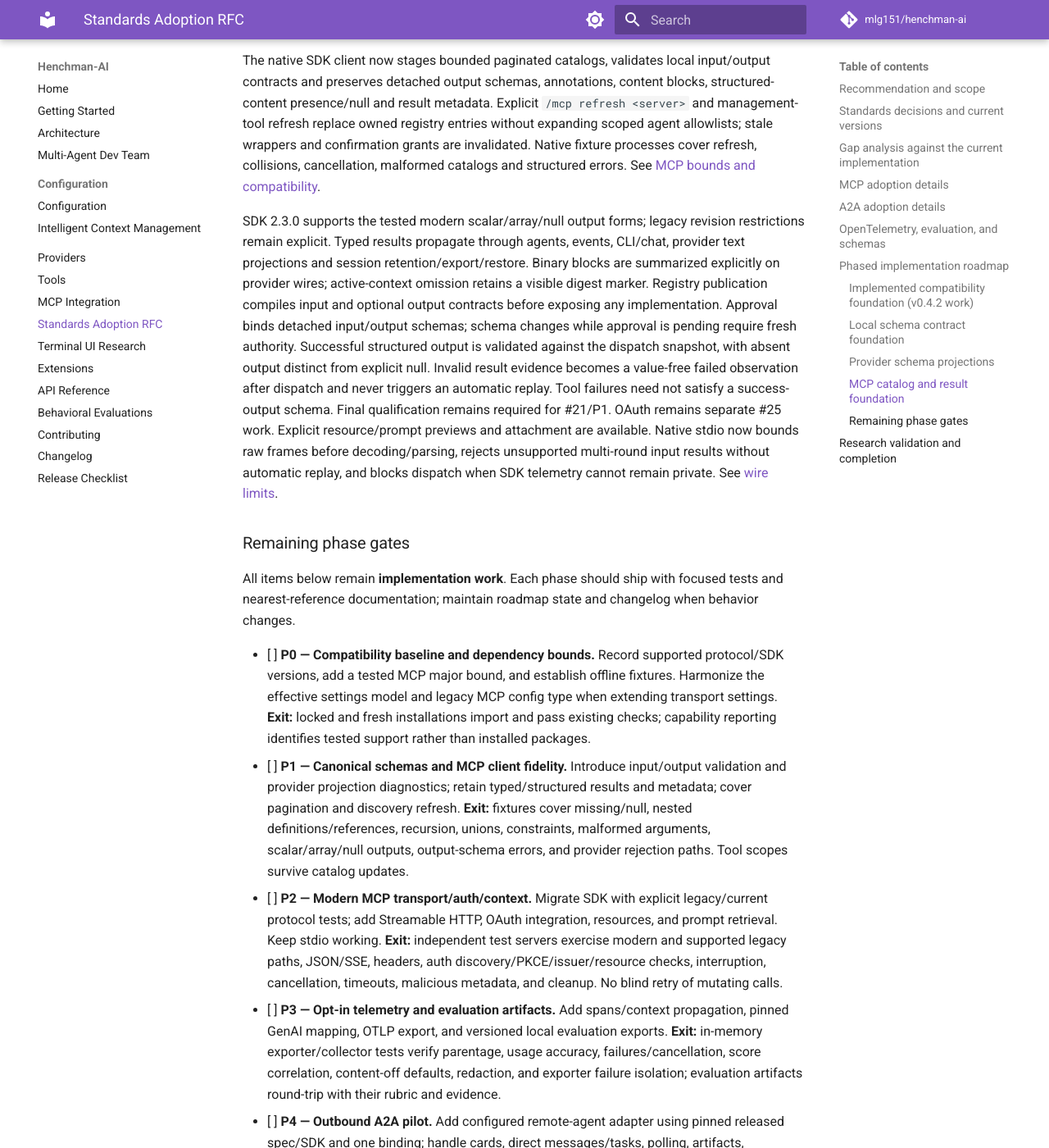
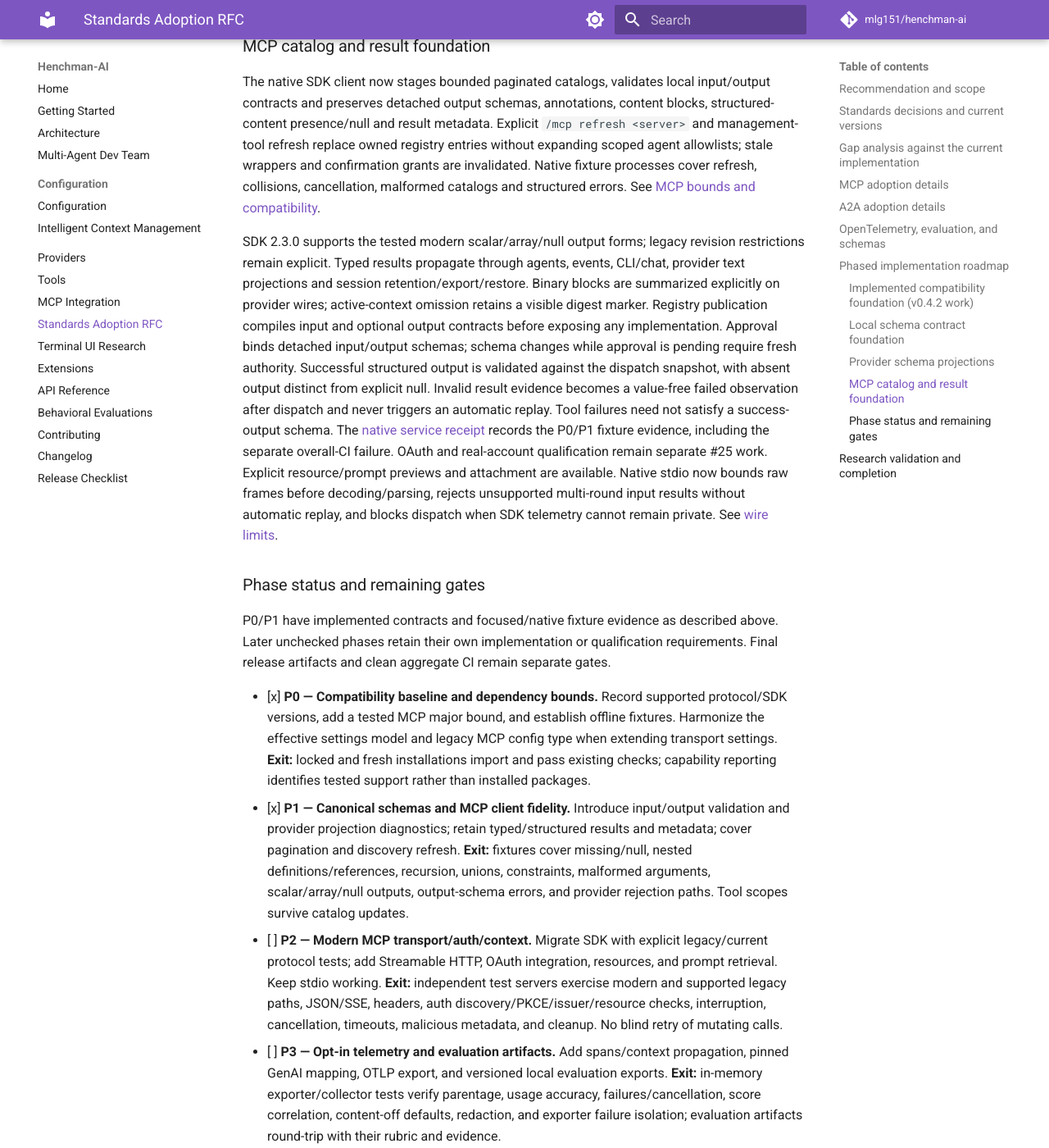
Before and after one commit to mlg151/henchman-ai, an MkDocs documentation site: the page built from docs/standards.md, in a window 1280 px wide and 1400 px high, scrolled down 6709 px. Shown: the whole window at 82% size. Built offline with MkDocs 1.6.1 and Material for MkDocs 9.7.7, drawn with Linux system fonts in a browser that asks for light colours; comment, search, counter and statistics services are not loaded; some of the changed text lies outside the part shown.

Commit message:
Record completed P0/P1 schema and client compatibility scope

```diff
--- a/docs/standards.md
+++ b/docs/standards.md
@@ -1,6 +1,6 @@
 # Standards adoption RFC
 
-**Research date:** October 14, 2026 (America/New_York). **Status:** research complete; implementation proposed. This document is the canonical RFC for [issue #3](https://github.com/mlg151/henchman-ai/issues/3). Its gap analysis describes the inspected baseline; the adoption phases below remain future implementation work. It does not claim the proposed integrations have shipped.
+**Research date:** October 14, 2026 (America/New_York). **Status:** research complete; P0/P1 implemented, later phases retain explicit gates. This document is the canonical RFC for [issue #3](https://github.com/mlg151/henchman-ai/issues/3). Its gap analysis describes the inspected baseline; the current phase status below records subsequent implementation without rewriting that historical baseline.
 
 **Repository baseline:** [main at `b2ab5e5`](https://github.com/mlg151/henchman-ai/commit/b2ab5e507cb68cc072095a9230998aef6dd45712). The original research checkout was `d60e6fb`; its additional commits only changed CI, and the inspected source, tests, docs, roadmap, and dependency files matched this main baseline. Source links below are pinned to that baseline so later implementation changes do not rewrite this research evidence.
 
@@ -83,8 +83,9 @@
 shutdown does not wait indefinitely for descendants retaining stderr. Configured
 environment credentials are redacted from stderr and SDK malformed-stdout logs
 before output. This does not establish OS containment or complete third-party
-logging coverage. Native/fresh artifact qualification remains under #21/#25;
-OAuth remains under #25. The original research
+logging coverage. Completed [native installed-service regressions](evaluations/2026-11-08-native-service-evidence.md)
+cover the P0/P1 compatibility profiles; their aggregate-CI failure and final release
+qualification remain explicit. OAuth remains under #25. The original research
 gap table above stays pinned to its baseline.
 
 An owned Streamable HTTP adapter now supports the four revisions from 2025-03-26
@@ -182,19 +183,22 @@
 structured output is validated against the dispatch snapshot, with absent output
 distinct from explicit null. Invalid result evidence becomes a value-free failed
 observation after dispatch and never triggers an automatic replay. Tool failures
-need not satisfy a success-output schema. Final qualification remains required
-for #21/P1. OAuth remains separate #25 work.
+need not satisfy a success-output schema. The [native service receipt](evaluations/2026-11-08-native-service-evidence.md)
+records the P0/P1 fixture evidence, including the separate overall-CI failure.
+OAuth and real-account qualification remain separate #25 work.
 Explicit resource/prompt previews and attachment are available. Native stdio now bounds raw frames
 before decoding/parsing, rejects unsupported multi-round input results without
 automatic replay, and blocks dispatch when SDK telemetry cannot remain private.
 See [wire limits](mcp.md#stdio-wire-limits-and-telemetry).
 
-### Remaining phase gates
+### Phase status and remaining gates
 
-All items below remain **implementation work**. Each phase should ship with focused tests and nearest-reference documentation; maintain roadmap state and changelog when behavior changes.
+P0/P1 have implemented contracts and focused/native fixture evidence as described
+above. Later unchecked phases retain their own implementation or qualification
+requirements. Final release artifacts and clean aggregate CI remain separate gates.
 
-- [ ] **P0 — Compatibility baseline and dependency bounds.** Record supported protocol/SDK versions, add a tested MCP major bound, and establish offline fixtures. Harmonize the effective settings model and legacy MCP config type when extending transport settings. **Exit:** locked and fresh installations import and pass existing checks; capability reporting identifies tested support rather than installed packages.
-- [ ] **P1 — Canonical schemas and MCP client fidelity.** Introduce input/output validation and provider projection diagnostics; retain typed/structured results and metadata; cover pagination and discovery refresh. **Exit:** fixtures cover missing/null, nested definitions/references, recursion, unions, constraints, malformed arguments, scalar/array/null outputs, output-schema errors, and provider rejection paths. Tool scopes survive catalog updates.
+- [x] **P0 — Compatibility baseline and dependency bounds.** Record supported protocol/SDK versions, add a tested MCP major bound, and establish offline fixtures. Harmonize the effective settings model and legacy MCP config type when extending transport settings. **Exit:** locked and fresh installations import and pass existing checks; capability reporting identifies tested support rather than installed packages.
+- [x] **P1 — Canonical schemas and MCP client fidelity.** Introduce input/output validation and provider projection diagnostics; retain typed/structured results and metadata; cover pagination and discovery refresh. **Exit:** fixtures cover missing/null, nested definitions/references, recursion, unions, constraints, malformed arguments, scalar/array/null outputs, output-schema errors, and provider rejection paths. Tool scopes survive catalog updates.
 - [ ] **P2 — Modern MCP transport/auth/context.** Migrate SDK with explicit legacy/current protocol tests; add Streamable HTTP, OAuth integration, resources, and prompt retrieval. Keep stdio working. **Exit:** independent test servers exercise modern and supported legacy paths, JSON/SSE, headers, auth discovery/PKCE/issuer/resource checks, interruption, cancellation, timeouts, malicious metadata, and cleanup. No blind retry of mutating calls.
 - [ ] **P3 — Opt-in telemetry and evaluation artifacts.** Add spans/context propagation, pinned GenAI mapping, OTLP export, and versioned local evaluation exports. **Exit:** in-memory exporter/collector tests verify parentage, usage accuracy, failures/cancellation, score correlation, content-off defaults, redaction, and exporter failure isolation; evaluation artifacts round-trip with their rubric and evidence.
 - [ ] **P4 — Outbound A2A pilot.** Add configured remote-agent adapter using pinned released spec/SDK and one binding; handle cards, direct messages/tasks, polling, artifacts, interrupted states, and cancellation before SSE. **Exit:** independent agent implementation plus applicable pinned [A2A TCK](https://github.com/a2aproject/a2a-tck)/[ITK](https://github.com/a2aproject/a2a-itk) coverage; negative tests for versions, extensions, task ownership, destination changes, credential leakage, terminal-state transitions, oversized content, and reconnect races.
@@ -202,7 +206,7 @@
 
 **Guardrails throughout:** new project writes target `.henchman/`; legacy casing stays read-only. Preserve the `config view/get/set/unset/import/export` contract and file-based settings import/export. Protocol credentials, data access, and telemetry export do not introduce backend settings sync. Discovery/help remains derived from the [shared capability matrix](https://github.com/mlg151/henchman-ai/blob/b2ab5e507cb68cc072095a9230998aef6dd45712/src/henchman/cli/commands/discovery_capabilities.py#L1) and only wired implementations are advertised.
 
-**Deferred decisions:** exact SDK pins are selected during P0 against the test matrix; JSON-RPC versus HTTP+JSON for the initial A2A binding is selected by the pilot; benchmark-specific adapters require a named consumer. Federation, public registries, experimental transports, webhook push, and deprecated MCP features are outside the initial implementation.
+**Deferred decisions:** the MCP SDK is pinned above; JSON-RPC versus HTTP+JSON for the initial A2A binding is selected by the pilot; benchmark-specific adapters require a named consumer. Federation, public registries, experimental transports, webhook push, and deprecated MCP features are outside the initial implementation.
 
 ## Research validation and completion
 
```
Also changed, not shown: CHANGELOG.md (+5 -0 lines), FEATURE_TODO.md (+5 -4 lines), TODOS.md (+3 -2 lines), docs/evaluations/2026-11-08-native-service-evidence.json (+9 -1 lines), docs/evaluations/2026-11-08-native-service-evidence.md (+8 -0 lines).
